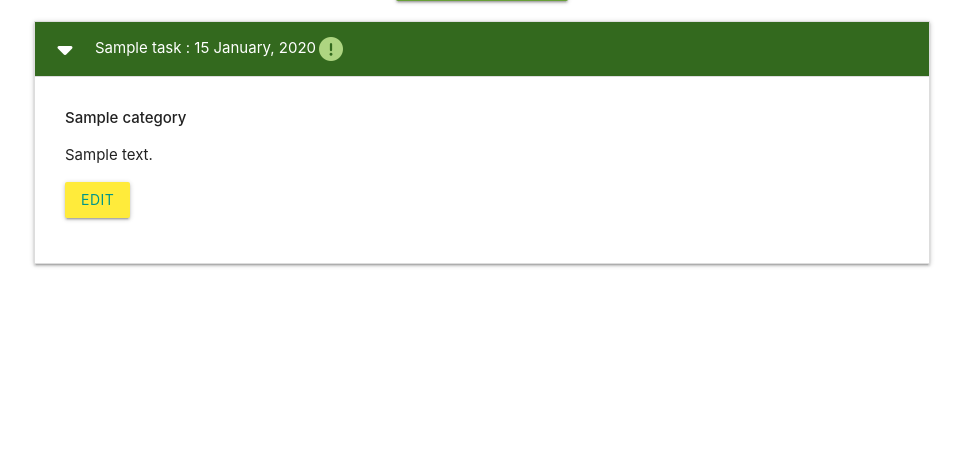
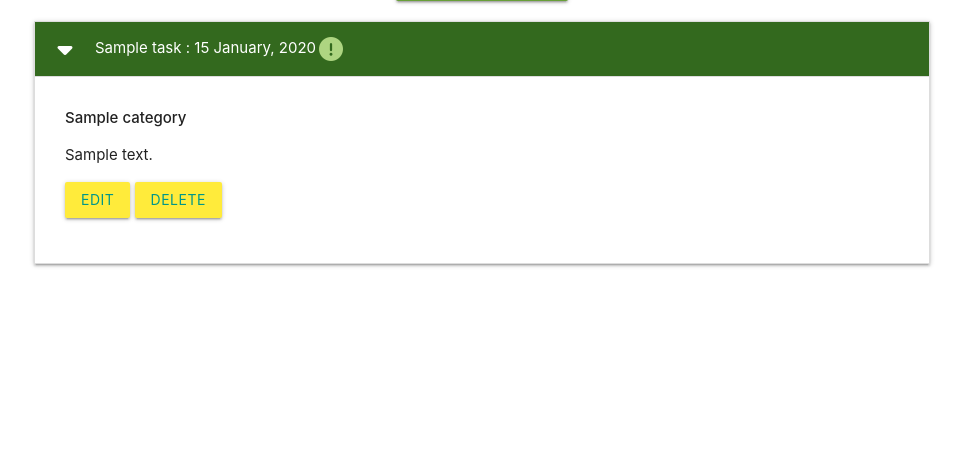
Before and after one commit to lukemunsch/task-manager-wt, a Flask app: page / in a window 1280 px wide, after a click that opens the changed part. Shown: the part 212-670 px from the top of the page, without its empty margins (158-1121 px from the left). Run offline with Flask 2, Linux system fonts and the light colour scheme; tables that the repository leaves empty hold one stand-in row (values such as "Sample post").

Commit message:
add content changes to include delteing functionality to tasks

```diff
--- a/taskmanager/routes.py
+++ b/taskmanager/routes.py
@@ -72,3 +72,11 @@ def edit_task(task_id):
         task.category_id = request.form.get("category_id")
         db.session.commit()
     return render_template("edit_task.html", task=task, categories=categories)
+
+
+@app.route("/delete_task/<int:task_id>")
+def delete_task(task_id):
+    task = Task.query.get_or_404(task_id)
+    db.session.delete(task)
+    db.session.commit()
+    return redirect(url_for("home"))
--- a/taskmanager/templates/tasks.html
+++ b/taskmanager/templates/tasks.html
@@ -19,7 +19,7 @@
             <i class="fas fa-caret-down"></i>
             {{ task.task_name }} : {{ task.due_date.strftime("%d %B, %Y") }}
             {% if task.is_urgent == True %}
-                <i class="fas fa-exclamation-circle light-green-text text-lighten-2"></i>
+            <i class="fas fa-exclamation-circle light-green-text text-lighten-2"></i>
             {% endif %}
         </div>
         <div class="collapsible-body">
@@ -27,6 +27,9 @@
             <p>{{ task.task_description }}</p>
             <p>
                 <a href="{{ url_for('edit_task', task_id=task.id) }}" class="btn yellow teal-text">Edit</a>
+                <a href="{{ url_for('delete_task', task_id=task.id) }}"
+                    class="btn yellow teal-text">Delete</a>
+
             </p>
         </div>
     </li>
```
